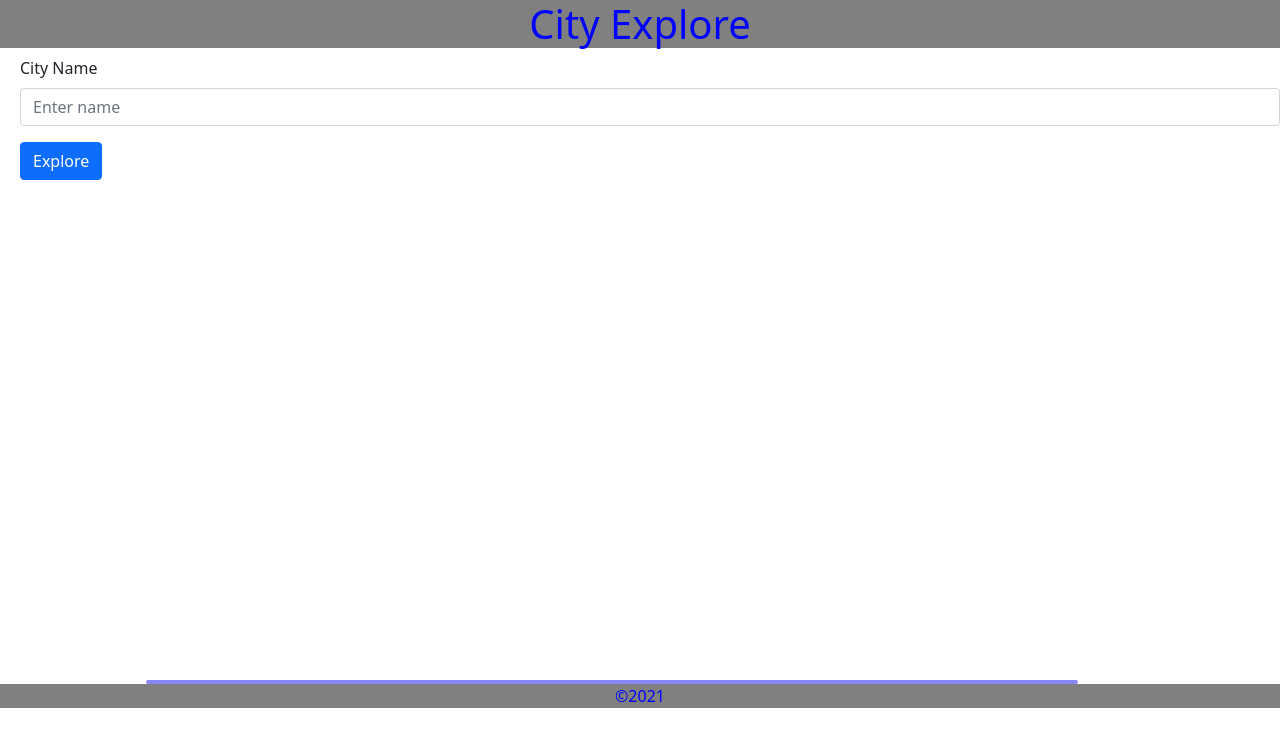
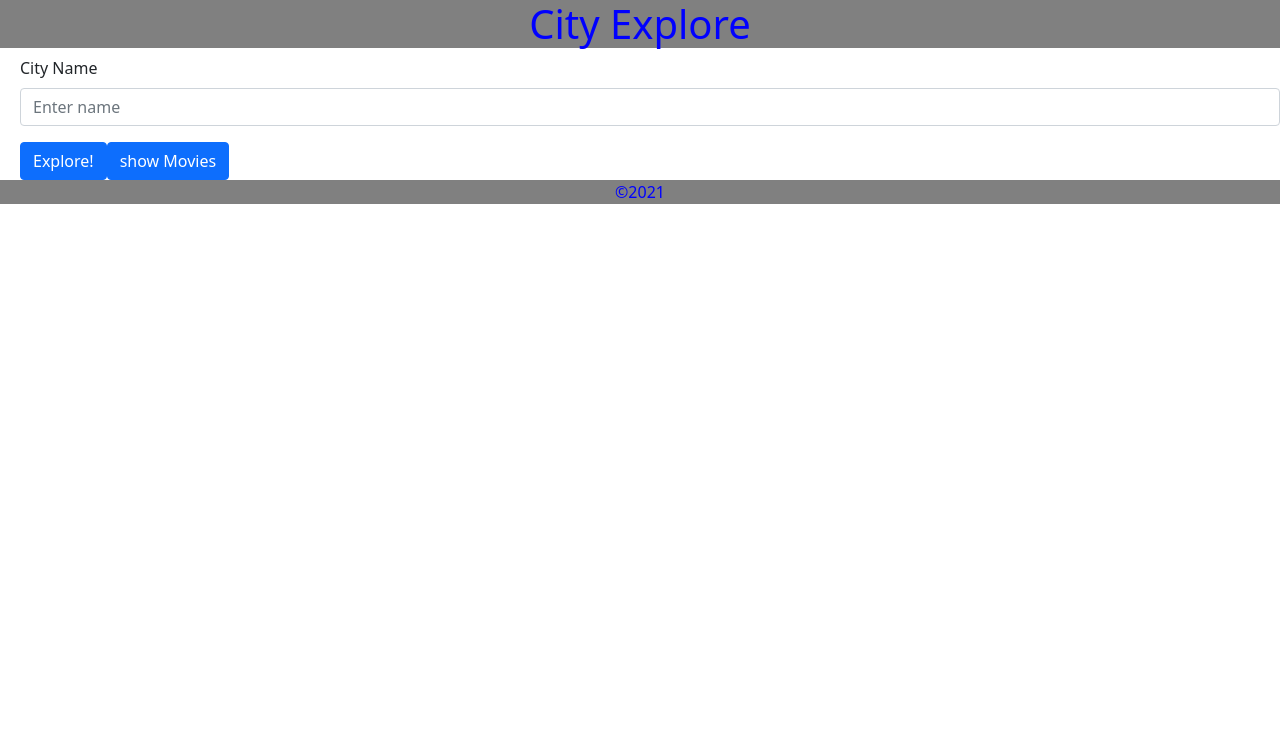
Before and after one commit to OsamaAlali/city-explorer, a React (Create React App) app: page / in a window 1280 px wide. Shown: the top 746 px of the page. Built offline with nearby package versions, Linux system fonts and the light colour scheme.

Commit message:
Refactore has been completed

```diff
--- a/src/components/Error.js
+++ b/src/components/Error.js
@@ -7,7 +7,7 @@ export class Error extends Component {
             <Alert show={this.props.show} variant="success">
             <Alert.Heading>Error</Alert.Heading>
             <p>
-            Please Enter the City name
+         fixed Your Problem First
             </p>
             <hr />
 
--- a/src/components/Main.js
+++ b/src/components/Main.js
@@ -2,12 +2,12 @@ import React, { Component } from "react";
 import Form from "react-bootstrap/Form";
 import Button from "react-bootstrap/Button";
 import axios from "axios";
-import Card from "react-bootstrap/Card";
+import WeatherRender from "../components/WeatherRender";
 import Error from "../components/Error";
 import Movies from "../components/Movies";
 import Weather from "../components/Weather";
 import Map from "../components/Map";
-
+import Search from "../components/Search";
 export class Main extends Component {
   constructor(props) {
     super(props);
@@ -19,6 +19,7 @@ export class Main extends Component {
       lon: "",
       displayData: false,
       hassError: false,
+      showMovies: false,
       weatherData: [],
       moviesData: [],
     };
@@ -30,6 +31,30 @@ export class Main extends Component {
     this.setState({
       cityName: e.target.value,
     });
+  };
+
+  showMovies = (e) => {
+    //////////////
+    //git Movie DATA
+    //////////////
+    try {
+      axios
+        .get(`${process.env.REACT_APP_URL}/movies?query=${this.state.cityName}`)
+        .then((movieRespons) => {
+
+          this.setState({
+            showMovies: true,
+            hassError: false,
+            displayData: false,
+            moviesData: movieRespons.data,
+          });
+        });
+    } catch (error) {
+      this.setState({
+        hassError: true,
+        showMovies: false,
+      });
+    }
   };
 
   gitCityDate = async (e) => {
@@ -44,6 +69,7 @@ export class Main extends Component {
         .then((locationResponde) => {
           this.setState({
             cityData: locationResponde.data[0],
+            showMovies: false,
             displayData: true,
             hassError: false,
             lat: locationResponde.data[0].lat,
@@ -57,20 +83,10 @@ export class Main extends Component {
         )
         .then((weatherResponse) => {
           console.log("axios", this.state.weatherData);
+
           this.setState({
             weatherData: weatherResponse.data,
             displayData: true,
-          });
-        });
-      //////////////
-      //git Movie DATA
-      //////////////
-
-      await axios
-        .get(`${process.env.REACT_APP_URL}/movies?query=${this.state.cityName}`)
-        .then((movieRespons) => {
-          this.setState({
-            moviesData: movieRespons.data,
           });
         });
     } catch (error) {
@@ -83,52 +99,48 @@ export class Main extends Component {
   render() {
     return (
       <main>
-        <Form onSubmit={this.gitCityDate}>
-          <Form.Group className="mb-3" controlId="formBasicEmail">
-            <Form.Label>City Name</Form.Label>
-            <Form.Control
-              type="text"
-              onChange={this.gitCityName}
-              placeholder="Enter name"
+        <Search
+          gitCityDate={this.gitCityDate}
+          gitCityName={this.gitCityName}
+          showMovies={this.showMovies}
         />
-          </Form.Group>
 
-          <Button variant="primary" type="submit">
-            Explore
-          </Button>
-        </Form>
+        {this.state.hassError && (
+          <Error
+            show={this.state.hassError}
+            message={this.state.errorMessage}
+          />
+        )}
 
         {/* ///////////////////////*/}
+
         {/* Called Map componets*/}
         {/* ///////////////////////*/}
 
-        <div className="mapComponent">
-          {this.state.hassError && <Error show={this.state.hassError} />}
+        {this.state.displayData && !this.state.hassError && (
+          <Map cityName={this.state.cityName} cityData={this.state.cityData} />
+        )}
 
-          {this.state.displayData && !this.state.hassError && (
-            <Map
-              cityName={this.state.cityName}
-              cityData={this.state.cityData}
-            />
-          )}
-        </div>
-       {/* ///////////////////////*/}
         {/* ///////////////////////*/}
         {/* Called Weather componets*/}
         {/* ///////////////////////*/}
 
-        <div className="container-weather-card">
+
           {this.state.displayData &&
             !this.state.hassError &&
-            this.state.weatherData.map((obj) => {
-              return <Weather obj={obj} cityName={this.state.cityName} />;
-            })}
-        </div>
+            <WeatherRender
+            cityName= {this.state.cityName}
+            weatherData={this.state.weatherData}
+
+           />}
+
+
+
         {/* ///////////////////////*/}
         {/* Called Moives componets*/}
         {/* ///////////////////////*/}
-        <div>
-          {this.state.displayData &&
+          <div className="contanire-movies-card">
+        {this.state.showMovies &&
           !this.state.hassError &&
           this.state.moviesData.map((obj) => {
             return <Movies obj={obj} />;
--- a/src/components/Map.js
+++ b/src/components/Map.js
@@ -4,7 +4,7 @@ import Card from "react-bootstrap/Card";
 export class Map extends Component {
     render() {
         return (
-
+             <div className="mapComponent">
             <div  className="map-card" >
                  <Card>
             <Card.Header>{this.props.cityName}</Card.Header>
@@ -19,7 +19,7 @@ export class Map extends Component {
           </Card>
             </div>
 
-
+        </div>
         )
     }
 }
--- /dev/null
+++ b/src/components/Search.js
@@ -0,0 +1,28 @@
+import React, { Component } from 'react'
+import Form from "react-bootstrap/Form";
+import Button from "react-bootstrap/Button";
+export class Search extends Component {
+    render() {
+        return (
+            <div>
+                 <Form onSubmit={this.props.gitCityDate}>
+          <Form.Group className="mb-3" controlId="formBasicEmail">
+            <Form.Label>City Name</Form.Label>
+            <Form.Control
+              type="text"
+              onChange={this.props.gitCityName}
+              placeholder="Enter name"
+            />
+          </Form.Group>
+
+          <Button variant="primary" type="submit">
+            Explore!
+          </Button>
+         <Button onClick={this.props.showMovies} > show Movies</Button>
+        </Form>
+            </div>
+        )
+    }
+}
+
+export default Search
--- /dev/null
+++ b/src/components/WeatherRender.js
@@ -0,0 +1,16 @@
+import React, { Component } from 'react'
+import Weather from '../components/Weather';
+export class WeatherRender extends Component {
+    render() {
+        return (
+            <div className="container-weather-card" id="container-weather-card">
+                {
+                 this.props.weatherData.map((obj) => {
+              return <Weather obj={obj} cityName={this.props.cityName} />;
+            })}
+            </div>
+        )
+    }
+}
+
+export default WeatherRender
--- a/src/index.css
+++ b/src/index.css
@@ -24,22 +24,21 @@ main{
 margin-left: 20px;
 
 }
-main .container-weather-card{
+main #container-weather-card{
   margin-left:10% ;
   border: 2px solid rgb(135, 135, 246);
   border-radius: 10px;
-  width: 74%;
-  display: flex;
-  flex-direction: row;
-  flex-wrap: wrap;
-  justify-content: center;
-
-  -webkit-border-radius: 10px;
-  -moz-border-radius: 10px;
-  -ms-border-radius: 10px;
-  -o-border-radius: 10px;
+  width: 80%;
+ display: flex;
+ flex-flow: row wrap;
+ justify-content: center;
 
 }
+main .container-weather-card .weatherData{
+  width: fit-content;
+    display:inline-block;
+   margin: 10px;
+  }
 main .mapComponent{
  width: 30%;
 height: 500px;
@@ -47,18 +46,20 @@ margin: auto;
 display: block;
 }
 
-main .weatherData{
-width: fit-content;
-  display:inline-block;
- margin: 10px;
-}
 
-main .movies-card{
-  width: 20%;
+ main .contanire-movies-card{
+display: flex;
+flex-direction: row;
+flex-wrap: wrap;
+justify-content: center;
 
+ }
+main .contanire-movies-card .movies-card{
+  width: 30%;
 display: inline-block;
 margin-left: 5px;
 margin-top: 30px;
+align-content: space-around;
 }
 
 footer{
```
Also changed, not shown: src/components/Weather.js (+8 -9 lines). Lines whose indentation alone changed are shown as unchanged.
